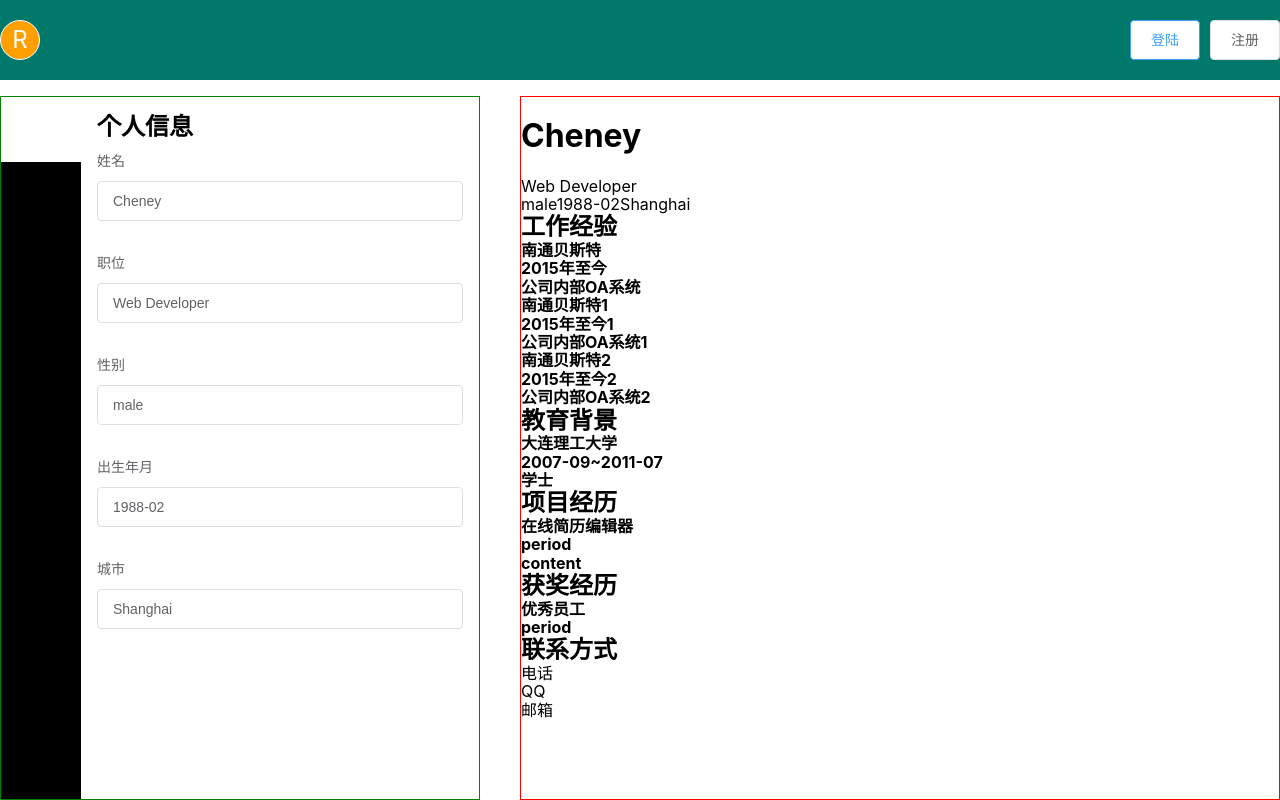
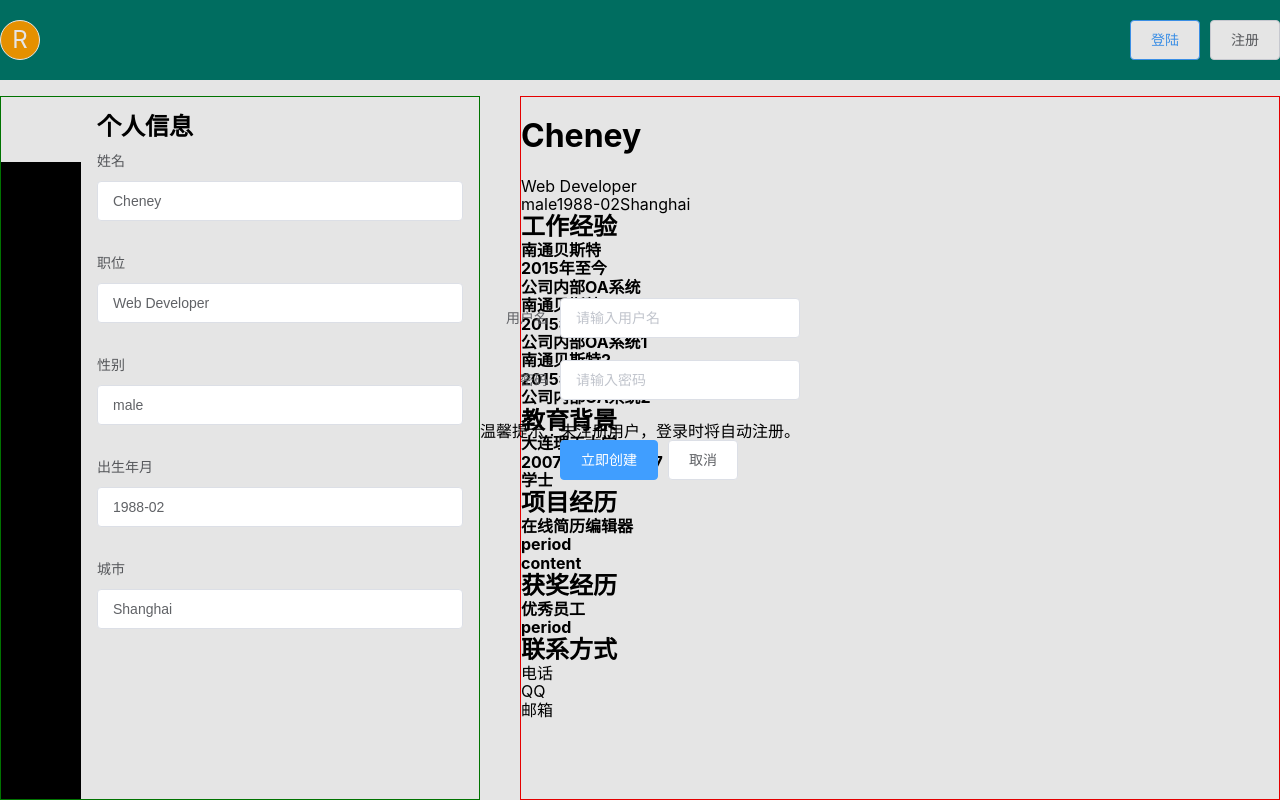
Before and after one commit to CheneyZhangCH/vue-resumer-1, a Vue app: page / in a window 1280 px wide. Both pictures are taken after a click on the button "登陆". Built offline with nearby package versions, Linux system fonts and the light colour scheme.

Commit message:
添加注册UI

```diff
--- a/index.html
+++ b/index.html
@@ -3,7 +3,7 @@
   <head>
     <meta charset="utf-8">
     <meta name="viewport" content="width=device-width,initial-scale=1.0">
-    <title>vue-resumer-1</title>
+    <title>Resume Editor</title>
     <script src="//at.alicdn.com/t/font_403677_5r1ytgw4qiu23xr.js"></script>
   </head>
   <body>
--- a/src/components/Topbar.vue
+++ b/src/components/Topbar.vue
@@ -5,15 +5,66 @@
         R
       </div>
       <div class="actions">
-        <el-button plain>登陆</el-button>
-        <el-button plain>注册</el-button>
+        <el-button plain v-on:click="login()">登陆</el-button>
+        <el-button plain v-on:click="login()">注册</el-button>
+        <!--<login v-show="toLogin === true"></login>-->
+        <div class="login-wrapper" v-show="toLogin === true">
+          <!--<form class="ligin-form">-->
+          <!--<input type="text" name="username" placeholder="请输入用户名">-->
+          <!--<input type="password" name="password" placeholder="请输入密码">-->
+          <!--<p> 温馨提示：未注册用户，登录时将自动注册。</p>-->
+          <!--<input type="submit" value="登录">-->
+          <!--<span v-on:click="closeLogin()">关闭</span>-->
+          <!--</form>-->
+
+          <el-form label-width="80px">
+            <el-form-item label="用户名">
+              <el-input type="text" placeholder="请输入用户名"></el-input>
+            </el-form-item>
+            <el-form-item label="密码">
+              <el-input type="password" placeholder="请输入密码"></el-input>
+            </el-form-item>
+            <div>
+              温馨提示：未注册用户，登录时将自动注册。
+            </div>
+            <el-form-item>
+              <el-button type="primary">立即创建</el-button>
+              <el-button v-on:click="cansel()">取消</el-button>
+            </el-form-item>
+
+          </el-form>
+
+
+        </div>
       </div>
     </div>
   </div>
 </template>
 
 <script>
-  export default {}
+
+  //  import login from './login.vue'
+
+  export default {
+    data() {
+      return {
+        toLogin: false
+      }
+    },
+
+    components: {
+//      login: login,
+    },
+    methods: {
+      login() {
+        this.toLogin = true
+      },
+      cansel() {
+        this.toLogin = false
+      }
+    }
+
+  }
 </script>
 
 <style scoped lang="scss">
@@ -23,8 +74,8 @@
     .content {
       height: 80px;
       max-width: 1280px;
-      margin-left:auto;
-      margin-right:auto;
+      margin-left: auto;
+      margin-right: auto;
       display: flex;
       justify-content: space-between;
       align-items: center;
@@ -42,6 +93,17 @@
         color: white;
       }
       .actions {
+        .login-wrapper {
+          background: hsla(0, 0%, 0%, 0.1);
+          position: fixed;
+          width: 100%;
+          height: 100%;
+          left: 0;
+          top: 0;
+          display: flex;
+          justify-content: center;
+          align-items: center;
+        }
       }
     }
   }
--- /dev/null
+++ b/src/components/login.vue
@@ -0,0 +1,32 @@
+<template>
+  <div class="login-wrapper">
+
+    <form class="ligin-form">
+      <input type="text" name="username" placeholder="请输入用户名">
+      <input type="password" name="password" placeholder="请输入密码">
+      <p> 温馨提示：未注册用户，登录时将自动注册。</p>
+      <input type="submit" value="登录">
+      <span></span>
+
+    </form>
+
+  </div>
+</template>
+
+<script type="text/ecmascript-6">
+  export default {}
+</script>
+
+<style lang="scss" scoped>
+  .login-wrapper {
+    position: relative;
+    .login-form {
+      position: absolute;
+      top: 50%;
+      left:50%;
+      transform: (-50%,-50%);
+    }
+  }
+
+
+</style>
```
